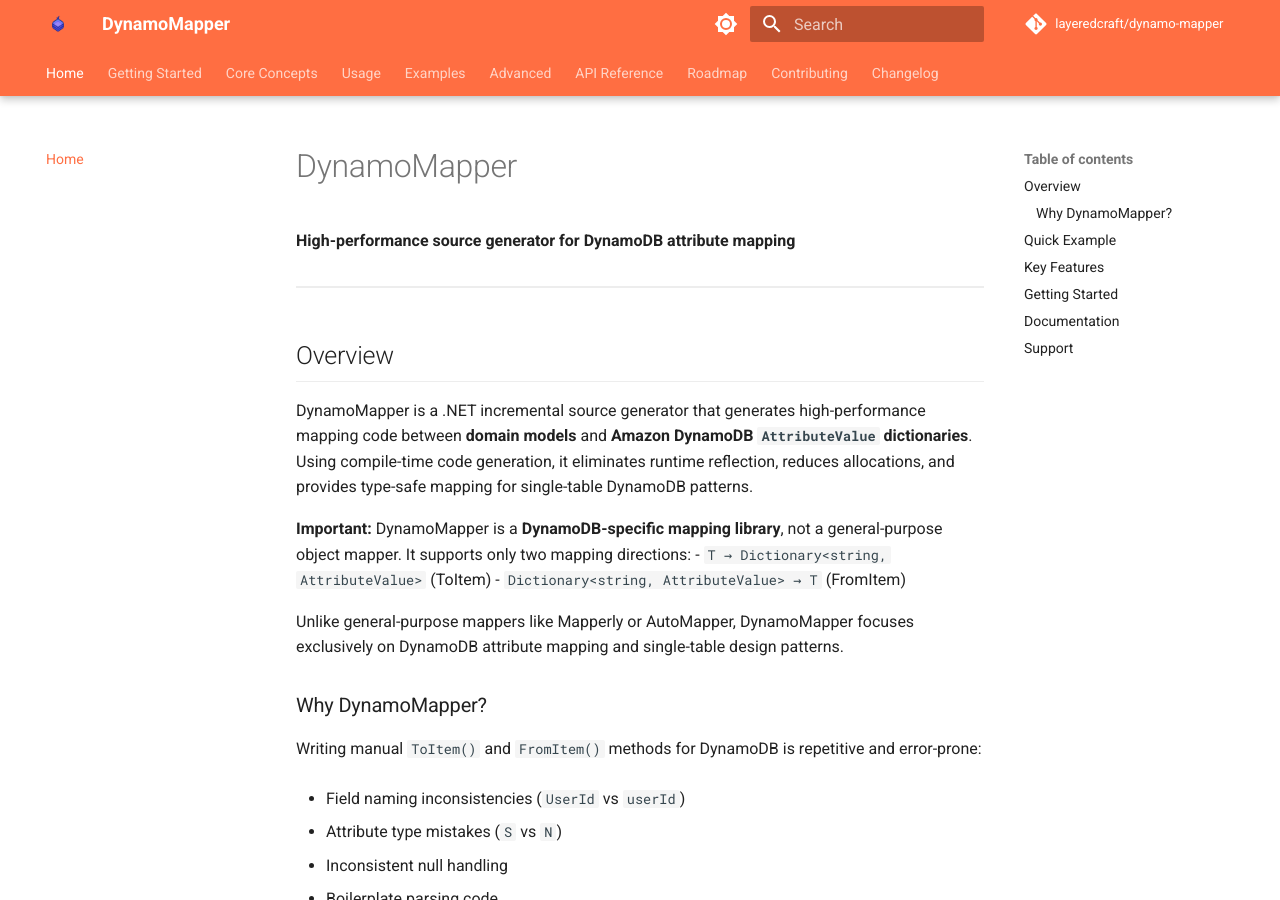
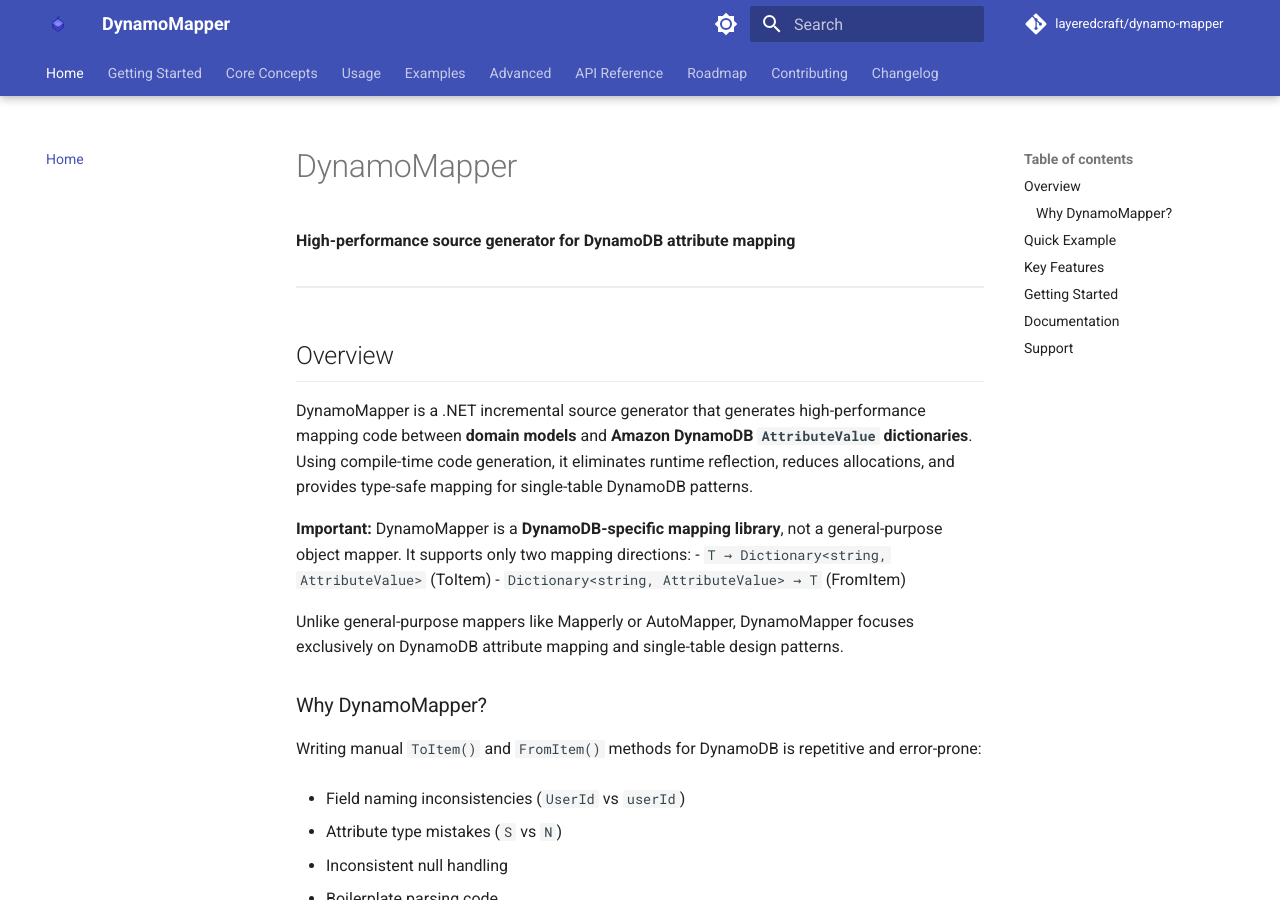
Before and after one commit to LayeredCraft/dynamo-mapper, an MkDocs documentation site: the page built from docs/index.md, in a window 1280 px wide and 900 px high. Built offline with MkDocs 1.6.1 and Material for MkDocs 9.7.7, drawn with Linux system fonts in a browser that asks for light colours; comment, search, counter and statistics services are not loaded.

Commit message:
Change theme color from deep-orange to indigo
Updated the MkDocs Material theme color scheme to use indigo instead of
deep-orange to match the decoweaver project's visual style.

Changed in both light and dark mode palettes for consistency.

🤖 Generated with [Claude Code](https://claude.com/claude-code)

Co-Authored-By: Claude Sonnet 4.5 <noreply@anthropic.com>

```diff
--- a/mkdocs.yml
+++ b/mkdocs.yml
@@ -38,8 +38,8 @@ theme:
     # Light mode
     - media: "(prefers-color-scheme: light)"
       scheme: default
-      primary: deep-orange
-      accent: deep-orange
+      primary: indigo
+      accent: indigo
       toggle:
         icon: material/brightness-7
         name: Switch to dark mode
@@ -47,8 +47,8 @@ theme:
     # Dark mode
     - media: "(prefers-color-scheme: dark)"
       scheme: slate
-      primary: deep-orange
-      accent: deep-orange
+      primary: indigo
+      accent: indigo
       toggle:
         icon: material/brightness-4
         name: Switch to light mode
```
